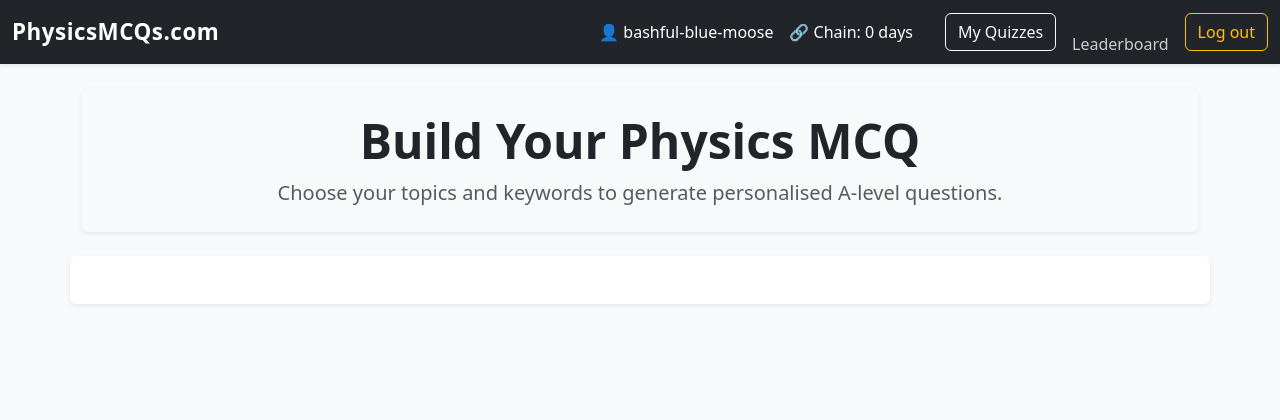
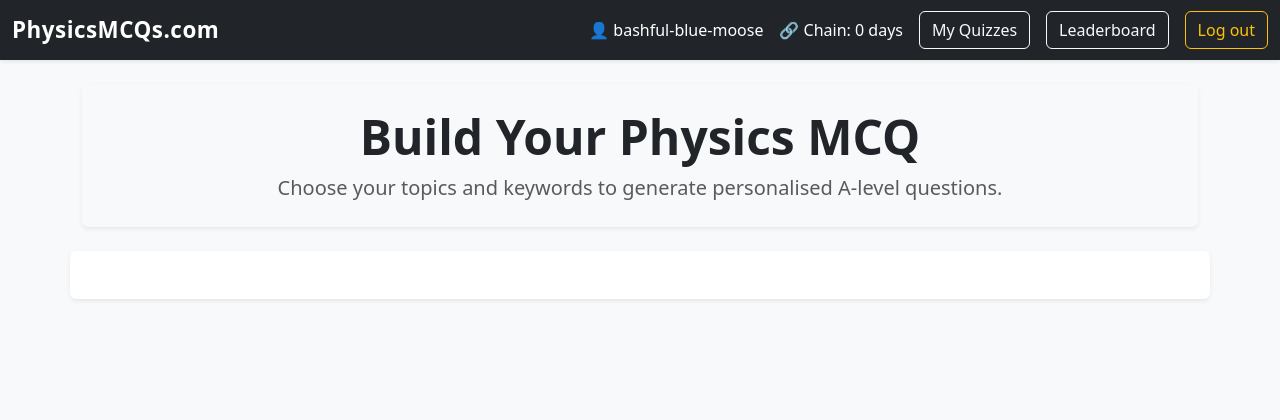
Before and after one commit to rtreharne/physics_mcq, a Django app: page / in a window 1280 px wide. Shown: the top 420 px of the page. Run offline with Django 5.2, Linux system fonts and the light colour scheme; the visitor is signed in with stand-in values (Sample User, id 1); data that the repository does not hold is empty; some libraries are stand-ins or nearby versions.

Commit message:
polishing navbar

```diff
--- a/mcq/static/css/styles.css
+++ b/mcq/static/css/styles.css
@@ -245,3 +245,22 @@ margin-top: 10vh !important; /* Push answers down ~30% of the viewport height */
     margin-right: 0.4rem;
     transform: scale(0.9);  /* shrink checkbox slightly */
   }
+
+  .navbar .btn-outline-light:hover,
+  .navbar .btn-outline-light:focus {
+    background-color: #ffffff !important;  /* White background */
+    color: #000000 !important;             /* Force black text */
+    border-color: #ffffff !important;      /* Optional: match border */
+  }
+
+
+@media (max-width: 767.98px) {
+  .navbar .btn {
+    width: 100%;
+  }
+
+  .navbar .text-white {
+    text-align: center;
+    width: 100%;
+  }
+}
--- a/mcq/templates/mcq/base.html
+++ b/mcq/templates/mcq/base.html
@@ -16,43 +16,55 @@
 <body>
   <nav class="navbar navbar-expand-lg navbar-dark bg-dark shadow-sm sticky-top">
     <div class="container-fluid">
+      <!-- Brand: left-aligned -->
       <a class="navbar-brand fw-bold" href="{% url 'home' %}">PhysicsMCQs.com</a>
 
+      <!-- Mobile toggle button -->
       <button class="navbar-toggler" type="button" data-bs-toggle="collapse" data-bs-target="#navbarMenu"
         aria-controls="navbarMenu" aria-expanded="false" aria-label="Toggle navigation">
         <span class="navbar-toggler-icon"></span>
       </button>
 
-          <div class="collapse navbar-collapse justify-content-end" id="navbarMenu">
-            <div class="ms-auto">
+      <!-- Collapsible content -->
+      <div class="collapse navbar-collapse" id="navbarMenu">
+        <!-- Push right -->
+        <div class="ms-auto w-100">
           {% if user.is_authenticated %}
-              <div class="d-flex align-items-center gap-3">
+            <div class="d-flex flex-column flex-lg-row align-items-center align-items-lg-center justify-content-lg-end gap-2 gap-lg-3 text-center text-lg-end py-2 py-lg-0">
+
               <span class="text-white">
                 👤 {{ user.profile.anonymous_name }}
               </span>
-                <div class="navbar-text text-white me-3">
+
+              <span class="text-white">
                 🔗 Chain: {{ user.profile.chain_length }} days
-                </div>
+              </span>
+
               <a href="{% url 'quiz_history' %}" class="btn btn-outline-light">
                 My Quizzes
               </a>
-                <li class="nav-item">
-                  <a class="nav-link" href="{% url 'leaderboard' %}">Leaderboard</a>
-                </li>
+
+              <a href="{% url 'leaderboard' %}" class="btn btn-outline-light">
+                Leaderboard
+              </a>
+
               <a href="{% url 'account_logout' %}" class="btn btn-outline-warning">
                 Log out
               </a>
             </div>
           {% else %}
-              <div class="d-flex align-items-center">
+            <div class="d-flex flex-column flex-lg-row align-items-center justify-content-lg-end gap-2 text-center py-2 py-lg-0">
               <a href="{% provider_login_url 'google' %}" class="btn btn-outline-light">
                 Sign in with Google
               </a>
             </div>
           {% endif %}
         </div>
+      </div>
+    </div>
+  </nav>
 
-    </nav>
+
 
     {% if not user.is_authenticated %}
     <div id="login-banner" class="alert alert-warning text-center mb-3" role="alert">
```
Lines whose indentation alone changed are shown as unchanged.
